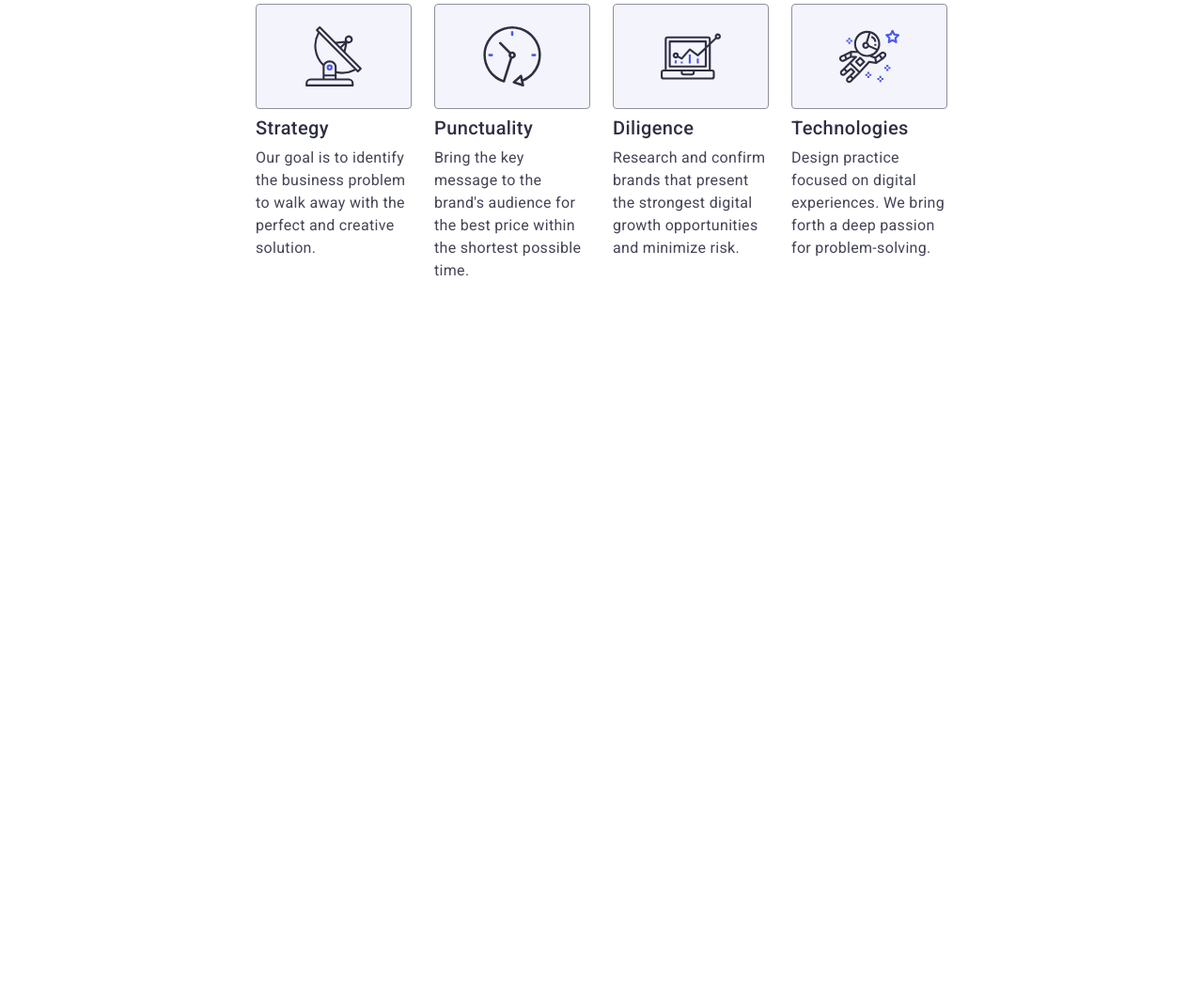
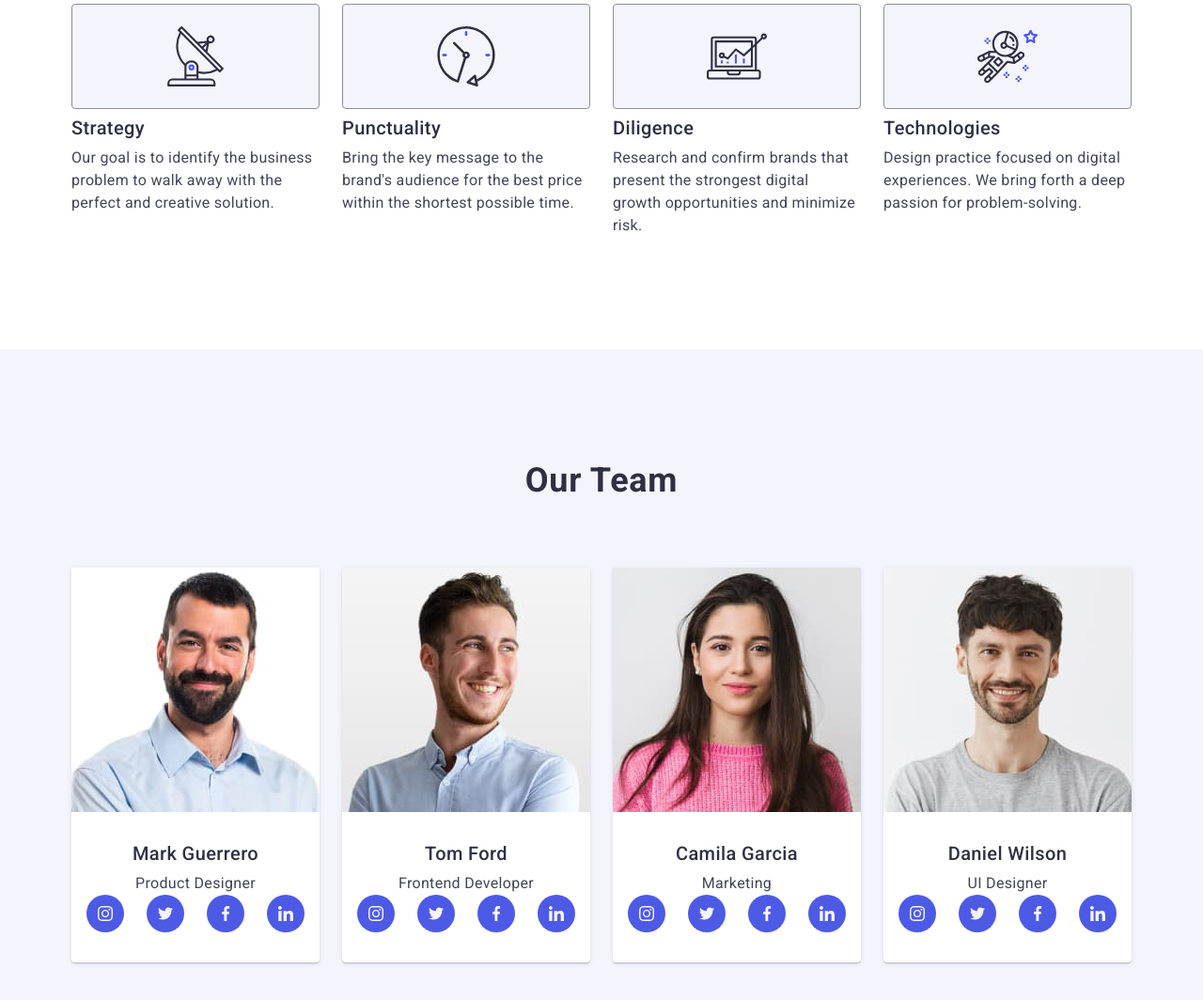
Before and after one commit to I-Romaniuk/goit-markup-hw-06, a plain HTML site: page index.html in a window 1280 px wide. Shown: the part 716-1780 px from the top of the page at 94% size. Before the commit the page ends 1136 px from the top, so only its background shows below. Drawn offline with nearby package versions, Linux system fonts and the light colour scheme.

Commit message:
hw-6-part2

```diff
--- a/css/styles.css
+++ b/css/styles.css
@@ -32,6 +32,8 @@ button {
 }
 img {
   display: block;
+  max-width: 100%;
+  height: auto;
 }
 address {
   font-style: normal;
@@ -151,7 +153,7 @@ a {
       rgba(46, 47, 66, 0.7),
       rgba(46, 47, 66, 0.7)
     ),
-    url(../images/hero-bg.jpg);
+    url(../images/Dark-bg@x1.jpg);
   max-width: 1440px;
   background-repeat: no-repeat;
   background-position: center;
@@ -251,7 +253,7 @@ a {
 .team {
   background: var(--CLOUD, #f4f4fd);
   color: #2e2f42;
-  padding: 120px 0;
+  padding-top: 96px;
 }
 .team-titl {
   color: #2e2f42;
@@ -265,12 +267,15 @@ a {
 }
 .team-list {
   display: flex;
-  gap: 24px;
+  flex-wrap: wrap;
+
+  gap: 72px;
 }
 
 .team-item {
   background: var(--WHITE, #fff);
-  width: calc((100% - 72px) / 4);
+  width: 100%;
+
   border-radius: 0px 0px 4px 4px;
   box-shadow: 0px 2px 1px 0px rgba(46, 47, 66, 0.08),
     0px 1px 1px 0px rgba(46, 47, 66, 0.16),
@@ -728,6 +733,11 @@ a {
   }
   .hero {
     padding: 112px 0;
+    background-image: linear-gradient(
+        rgba(46, 47, 66, 0.7),
+        rgba(46, 47, 66, 0.7)
+      ),
+      url(../images/Dark-bg-tab.jpg);
   }
   .hero-title {
     font-size: 56px;
@@ -745,15 +755,29 @@ a {
   .advantages-list {
     gap: 72px 24px;
   }
+  .team-list {
+    gap: 64px 24px;
+  }
+  .team-item {
+    width: calc((100% - 24px) / 2);
+  }
 }
 @media screen and (min-width: 1158px) {
-  .conteiner {
+  .container {
     max-width: 1158px;
     padding-left: 15px;
     padding-right: 15px;
   }
+  .team-list {
+    gap: 64p;
+  }
   .hero {
     padding: 188px 0;
+    background-image: linear-gradient(
+        rgba(46, 47, 66, 0.7),
+        rgba(46, 47, 66, 0.7)
+      ),
+      url(../images/hero-bg.jpg);
   }
   .hero-title {
     margin-bottom: 48px;
@@ -781,4 +805,13 @@ a {
   .advantages-item-text {
     font-weight: 400;
   }
+  .team {
+    padding: 120px 0;
+  }
+  .team-list {
+    gap: 24px;
+  }
+  .team-item {
+    width: calc((100% - 72px) / 4);
+  }
 }
--- a/index.html
+++ b/index.html
@@ -120,12 +120,12 @@
         </div>
       </section>
       <!-- Section 3 -->
-      <!-- <section class="team">
+      <section class="team">
         <div class="container">
           <h2 class="team-titl">Our Team</h2>
           <ul class="team-list">
             <li class="team-item">
-              <img
+              <img srcset=""
                 src="./images/Team-Card-1.jpg"
                 class="team-image"
                 alt="Mark Guerrero"
@@ -299,7 +299,7 @@
             </li>
           </ul>
         </div>
-      </section> -->
+      </section>
       <!-- Section 4 -->
       <!-- <section class="portfolio">
         <div class="container">
```
Also changed, not shown: images/Dark-bg-tab.jpg (added), images/Dark-bg@x1.jpg (added), images/Dark-bg@x2.jpg (added), images/bg_plan@x1.jpg (added), images/bg_plan@x2.jpg (added).
